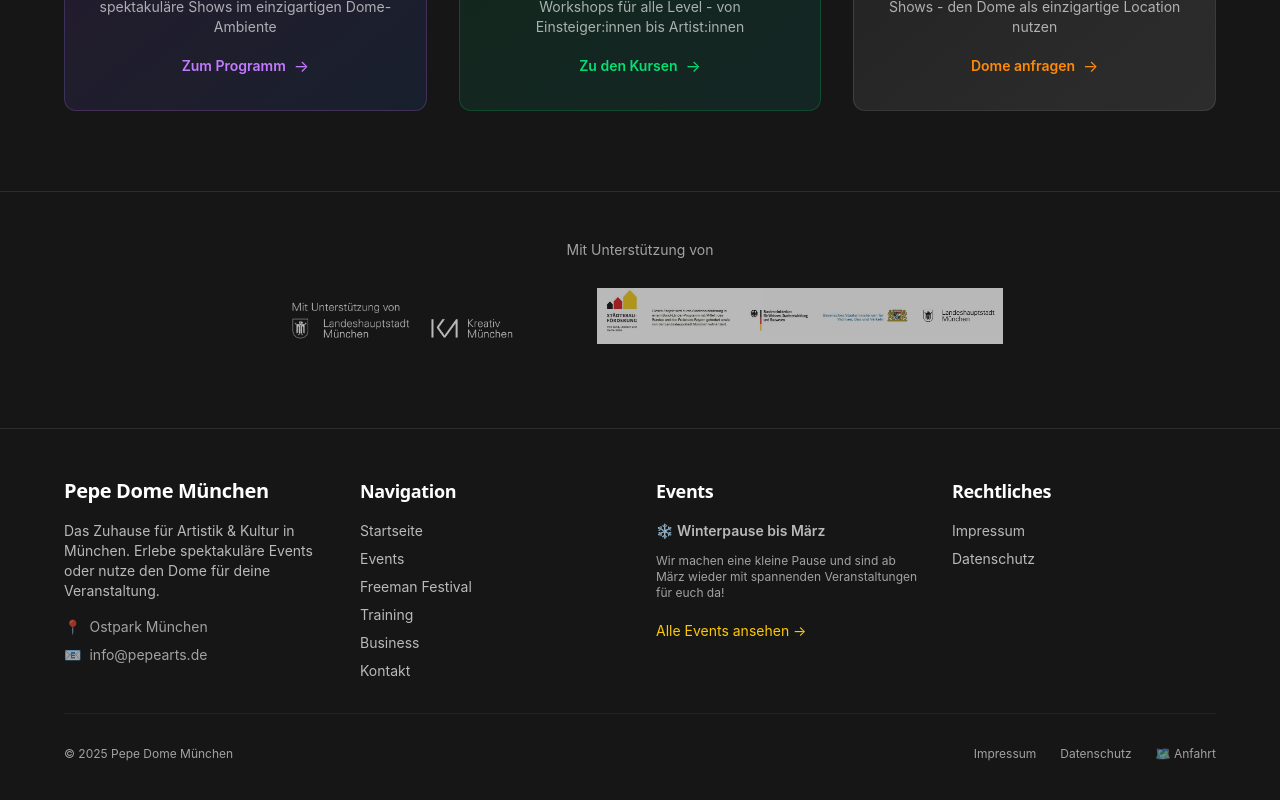
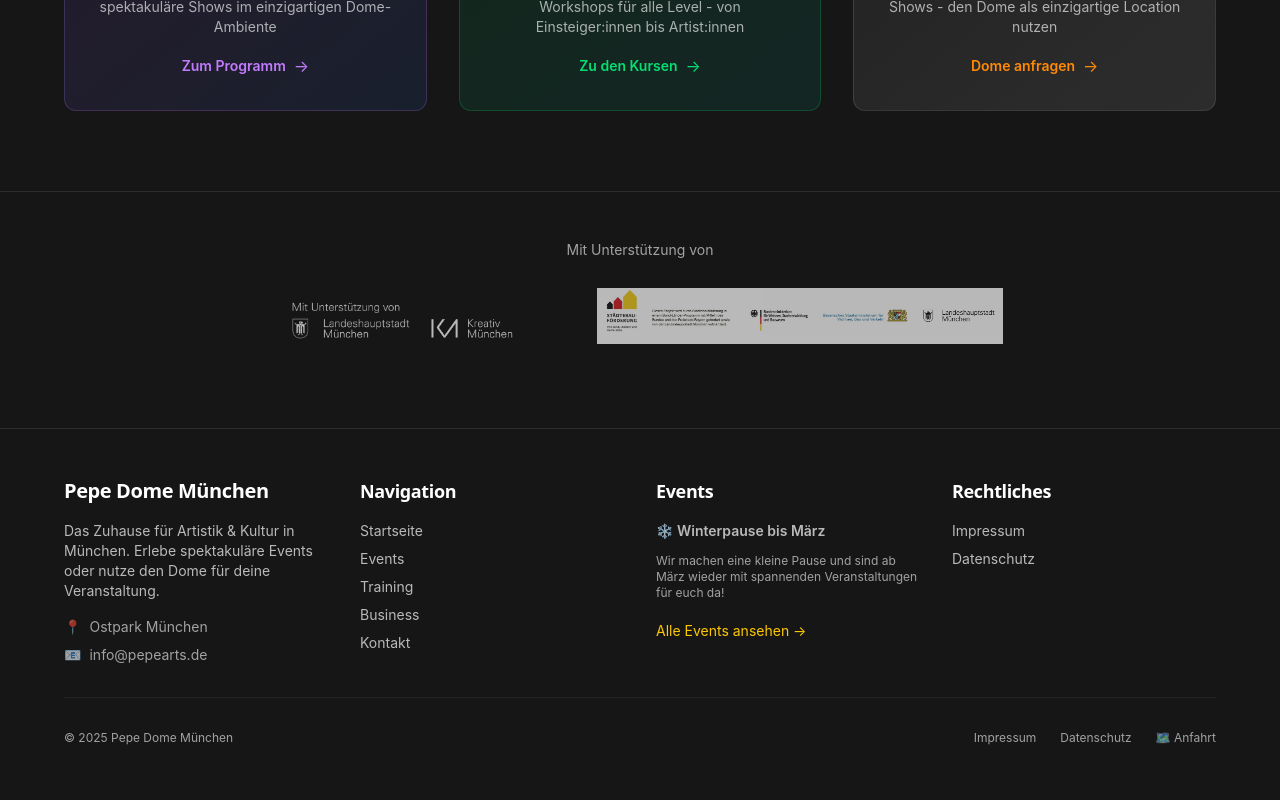
Before and after one commit to build-with-chris/pepe-dome, a Next.js app: page / in a window 1280 px wide. Shown: the part 1709-2509 px from the top of the page. Built offline with nearby package versions, Linux system fonts and the light colour scheme.

Commit message:
Remove Freeman Festival link from footer

```diff
--- a/src/components/Footer.tsx
+++ b/src/components/Footer.tsx
@@ -38,9 +38,6 @@ export default function Footer() {
               </Link>
               <Link href="/veranstaltungen" className="block text-white/70 hover:text-white transition-colors text-sm">
                 Events
-              </Link>
-              <Link href="/freeman" className="block text-white/70 hover:text-white transition-colors text-sm">
-                Freeman Festival
               </Link>
               <Link href="/training" className="block text-white/70 hover:text-white transition-colors text-sm">
                 Training
```
